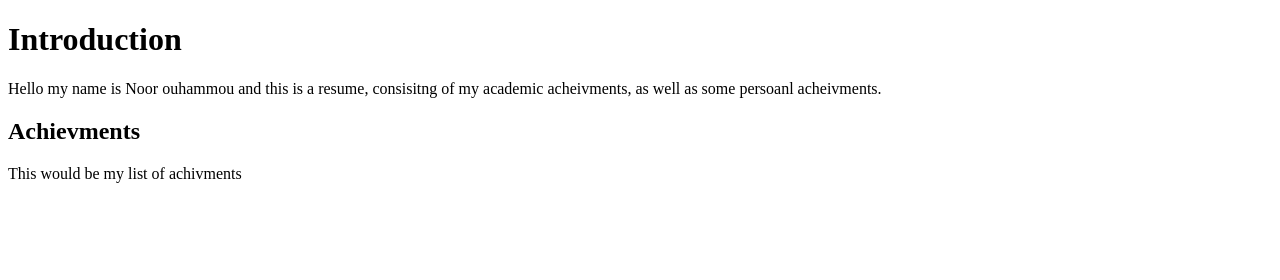
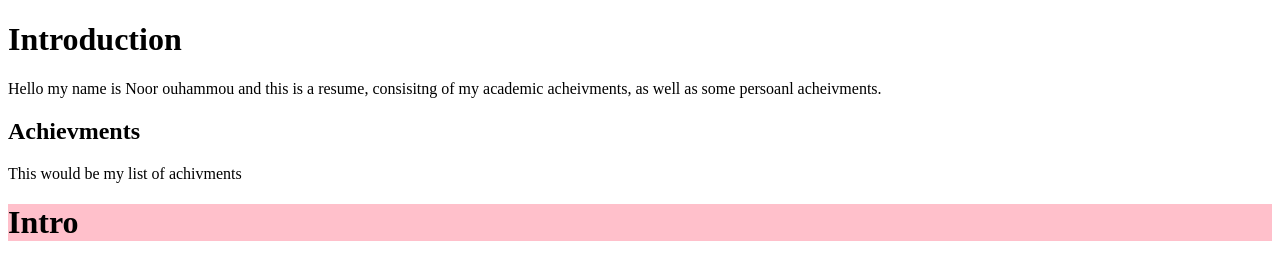
Before and after one commit to Noorouhammou/noorwebpage, a plain HTML site: page index.html in a window 1280 px wide. Drawn offline with Linux system fonts and the light colour scheme.

Commit message:
Update index.html

```diff
--- a/index.html
+++ b/index.html
@@ -10,3 +10,4 @@
   <h2>Achievments </h2>
 <p>This would be my list of achivments</p></body>
 </html>
+<h1 style="background-color:pink;">Intro</h1>
```
